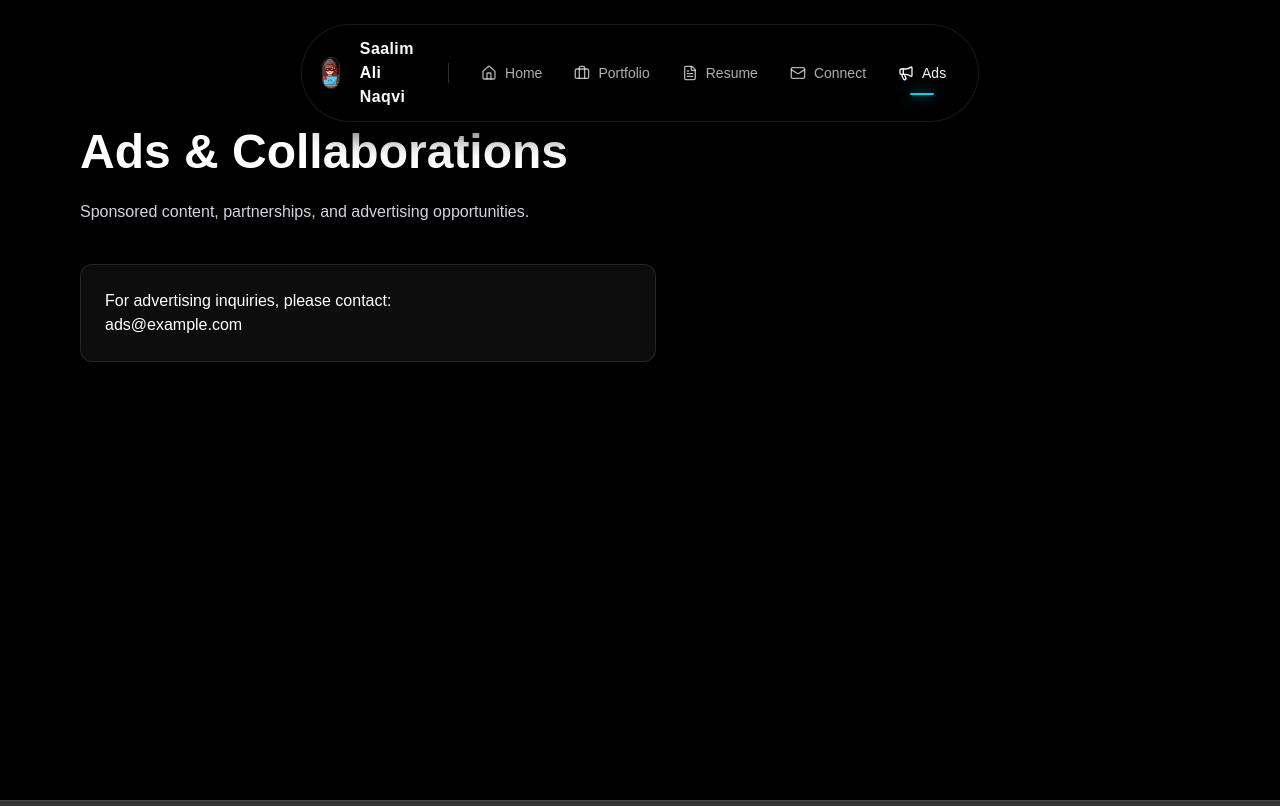
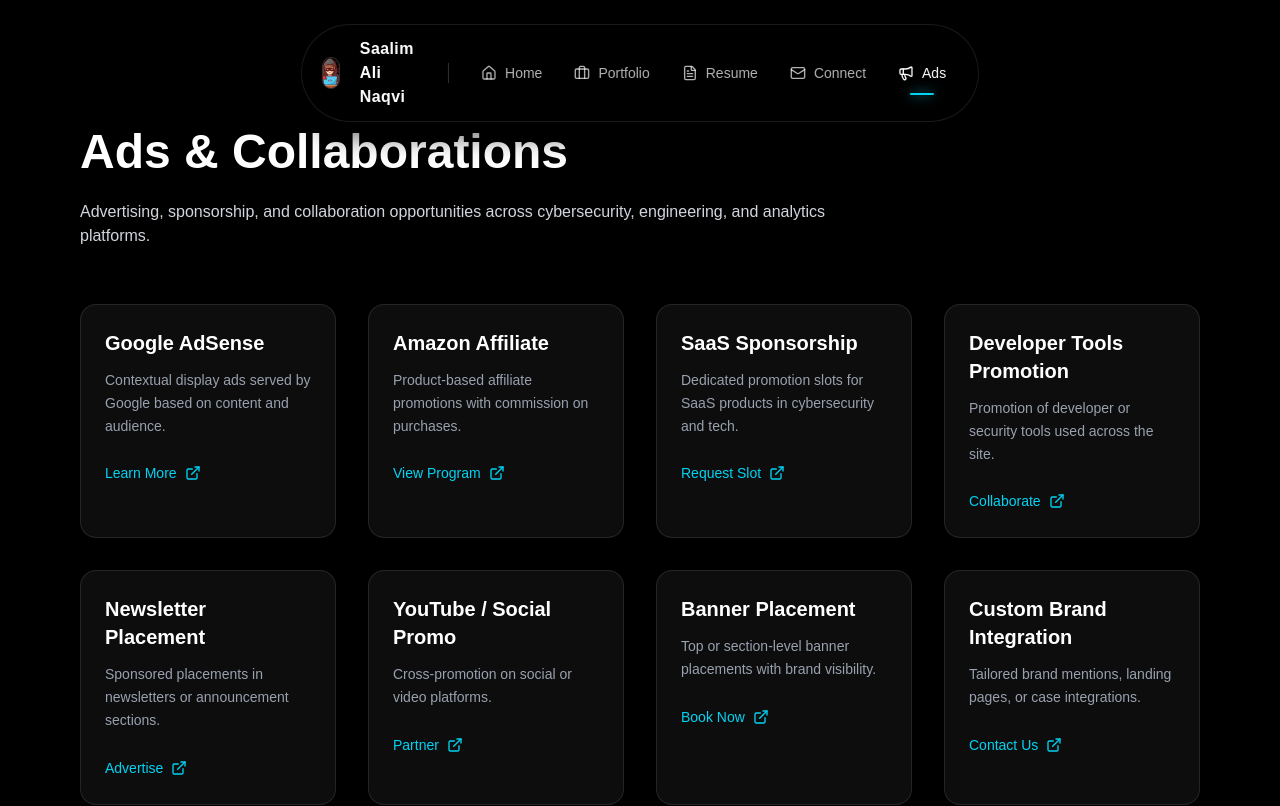
Before and after one commit to saalimalinaqvi/portfolio, a Next.js app: page /ads in a window 1280 px wide. Shown: the top 806 px of the page. Built offline with nearby package versions, Linux system fonts and the light colour scheme.

Commit message:
ads page update

```diff
--- a/src/app/ads/page.tsx
+++ b/src/app/ads/page.tsx
@@ -1,18 +1,139 @@
+import { ExternalLink, Mail } from "lucide-react";
+
+const ADS = [
+  {
+    title: "Google AdSense",
+    description:
+      "Contextual display ads served by Google based on content and audience.",
+    cta: "Learn More",
+    link: "https://www.google.com/adsense",
+  },
+  {
+    title: "Amazon Affiliate",
+    description:
+      "Product-based affiliate promotions with commission on purchases.",
+    cta: "View Program",
+    link: "https://affiliate-program.amazon.com",
+  },
+  {
+    title: "SaaS Sponsorship",
+    description:
+      "Dedicated promotion slots for SaaS products in cybersecurity and tech.",
+    cta: "Request Slot",
+    link: "mailto:ads@example.com",
+  },
+  {
+    title: "Developer Tools Promotion",
+    description:
+      "Promotion of developer or security tools used across the site.",
+    cta: "Collaborate",
+    link: "mailto:ads@example.com",
+  },
+  {
+    title: "Newsletter Placement",
+    description:
+      "Sponsored placements in newsletters or announcement sections.",
+    cta: "Advertise",
+    link: "mailto:ads@example.com",
+  },
+  {
+    title: "YouTube / Social Promo",
+    description:
+      "Cross-promotion on social or video platforms.",
+    cta: "Partner",
+    link: "mailto:ads@example.com",
+  },
+  {
+    title: "Banner Placement",
+    description:
+      "Top or section-level banner placements with brand visibility.",
+    cta: "Book Now",
+    link: "mailto:ads@example.com",
+  },
+  {
+    title: "Custom Brand Integration",
+    description:
+      "Tailored brand mentions, landing pages, or case integrations.",
+    cta: "Contact Us",
+    link: "mailto:ads@example.com",
+  },
+];
+
 export default function AdsPage() {
   return (
-    <main className="min-h-screen w-full bg-black px-8 md:px-20 pt-32 pb-20 text-white">
+    <main className="min-h-screen w-full bg-black px-6 md:px-20 pt-32 pb-20 text-white">
+      {/* Header */}
       <h1 className="text-5xl font-bold mb-6">
         Ads & Collaborations
       </h1>
 
-      <p className="text-gray-300 max-w-2xl mb-10">
-        Sponsored content, partnerships, and advertising opportunities.
+      <p className="text-gray-300 max-w-3xl mb-14">
+        Advertising, sponsorship, and collaboration opportunities across
+        cybersecurity, engineering, and analytics platforms.
       </p>
 
-      <div className="rounded-xl bg-white/5 border border-white/10 p-6 max-w-xl">
-        For advertising inquiries, please contact:
-        <br />
-        <span className="text-white">ads@example.com</span>
+      {/* ✅ Grid: 1 / 2 / 4 columns */}
+      <div className="
+        grid gap-8
+        grid-cols-1
+        sm:grid-cols-2
+        lg:grid-cols-4
+      ">
+        {ADS.map((ad) => (
+          <div
+            key={ad.title}
+            className="
+              group rounded-2xl
+              border border-white/10
+              bg-white/5 backdrop-blur-xl
+              p-6 transition
+              hover:border-cyan-400/40
+              hover:shadow-[0_0_30px_rgba(34,211,238,0.15)]
+            "
+          >
+            <h3 className="text-xl font-semibold mb-3">
+              {ad.title}
+            </h3>
+
+            <p className="text-sm text-gray-400 mb-6 leading-relaxed">
+              {ad.description}
+            </p>
+
+            <a
+              href={ad.link}
+              target="_blank"
+              rel="noopener noreferrer"
+              className="
+                inline-flex items-center gap-2
+                text-cyan-400 text-sm font-medium
+                hover:text-cyan-300 transition
+              "
+            >
+              {ad.cta}
+              <ExternalLink className="h-4 w-4" />
+            </a>
+          </div>
+        ))}
+      </div>
+
+      {/* Contact Footer */}
+      <div className="mt-20 rounded-2xl border border-white/10 bg-white/5 p-8 max-w-2xl">
+        <h2 className="text-2xl font-bold mb-3">
+          Advertising Inquiries
+        </h2>
+
+        <p className="text-gray-300 mb-4">
+          For custom placements, long-term partnerships, or media kits,
+          please get in touch.
+        </p>
+
+        <a
+          href="mailto:ads@example.com"
+          className="inline-flex items-center gap-2 text-cyan-400 hover:text-cyan-300"
+        >
+          <Mail className="h-4 w-4" />
+          saalimalinaqvi@outlook.com
+        </a>
       </div>
     </main>
   );
```
